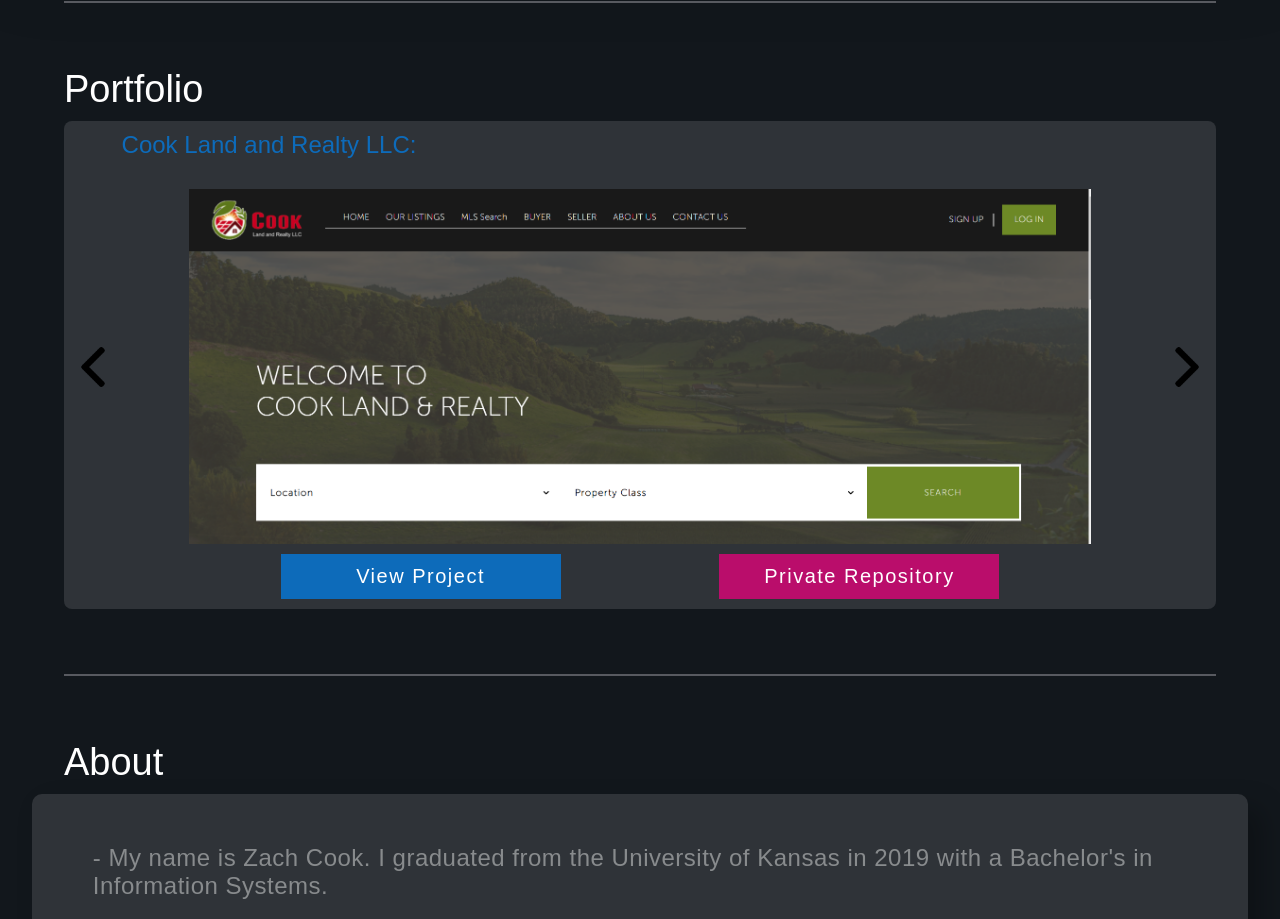
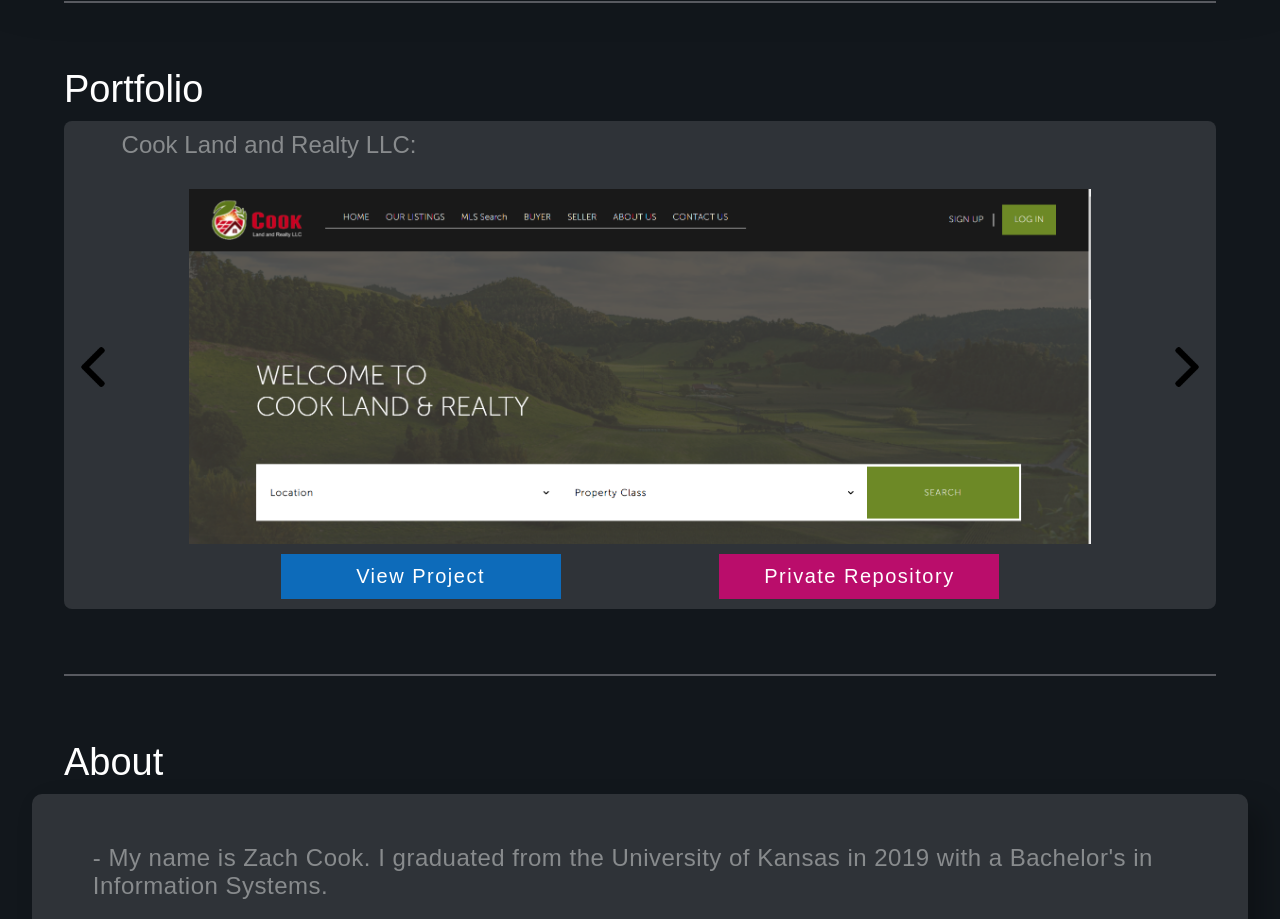
Before and after one commit to Zach-Cook/ZachCook, a React (Create React App) app in the folder frontend/: page / in a window 1280 px wide. Shown: the part 920-1839 px from the top of the page. Built offline with nearby package versions, Linux system fonts and the light colour scheme; no server answers.

Commit message:
more to the theme

```diff
--- a/frontend/src/components/portfolio/styles/portfolio.js
+++ b/frontend/src/components/portfolio/styles/portfolio.js
@@ -39,7 +39,7 @@
     font-style: normal;
     font-weight: 100;
     font-size: 22px;
-    color: #0D6BBA;
+    color: #888B8D;
 
     @media screen and (min-width: 1280px){
         font-size: 24px;
```
